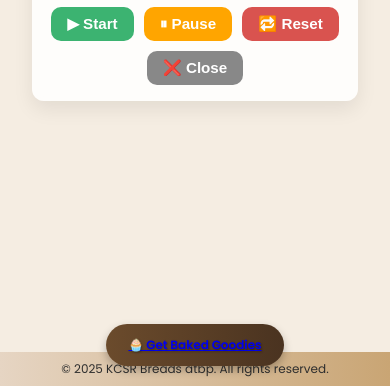
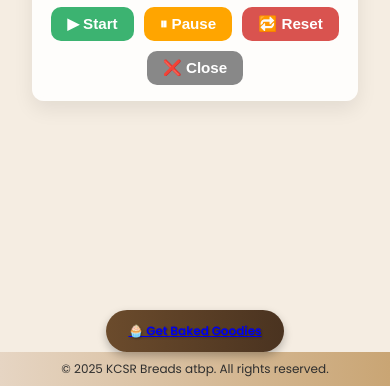
Before and after one commit to kcsrtreasures/breads, a plain HTML site: page timer.html in a window 390 px wide. Shown: the part 458-844 px from the top of the page. Drawn offline with Linux system fonts and the light colour scheme.

Commit message:
timer mobilenav bottom

```diff
--- a/timer.html
+++ b/timer.html
@@ -97,7 +97,7 @@ main { flex:1; display:flex; flex-direction:column; align-items:center; padding:
 #addTimerBtn:hover { transform:scale(1.05); }
 
 footer { text-align:center; background:linear-gradient(90deg, #e6d5c3, #c9a574); color:#2e2e2e; padding:0.5rem 0; font-size:0.75rem; margin-top:auto; }
-.mobile-nav { position:fixed; bottom:20px; left:50%; transform:translateX(-50%); background:linear-gradient(90deg, #6b4b2c, #4a3320); color:#fff !important; font-weight:700; text-shadow:1px 1px 2px rgba(0,0,0,0.3); padding:0.75rem 1.4rem; border-radius:50px; text-decoration:none; font-size:0.75rem; box-shadow:0 4px 8px rgba(0,0,0,0.25); z-index:999; transition: transform 0.2s, opacity 0.2s; }
+.mobile-nav { position:fixed; bottom:34px; left:50%; transform:translateX(-50%); background:linear-gradient(90deg, #6b4b2c, #4a3320); color:#fff !important; font-weight:700; text-shadow:1px 1px 2px rgba(0,0,0,0.3); padding:0.75rem 1.4rem; border-radius:50px; text-decoration:none; font-size:0.75rem; box-shadow:0 4px 8px rgba(0,0,0,0.25); z-index:999; transition: transform 0.2s, opacity 0.2s; }
 .mobile-nav a:visited { color:#fff !important; }
 .mobile-nav:hover { transform:translateX(-50%) scale(1.05); opacity:0.9; }
 
```
